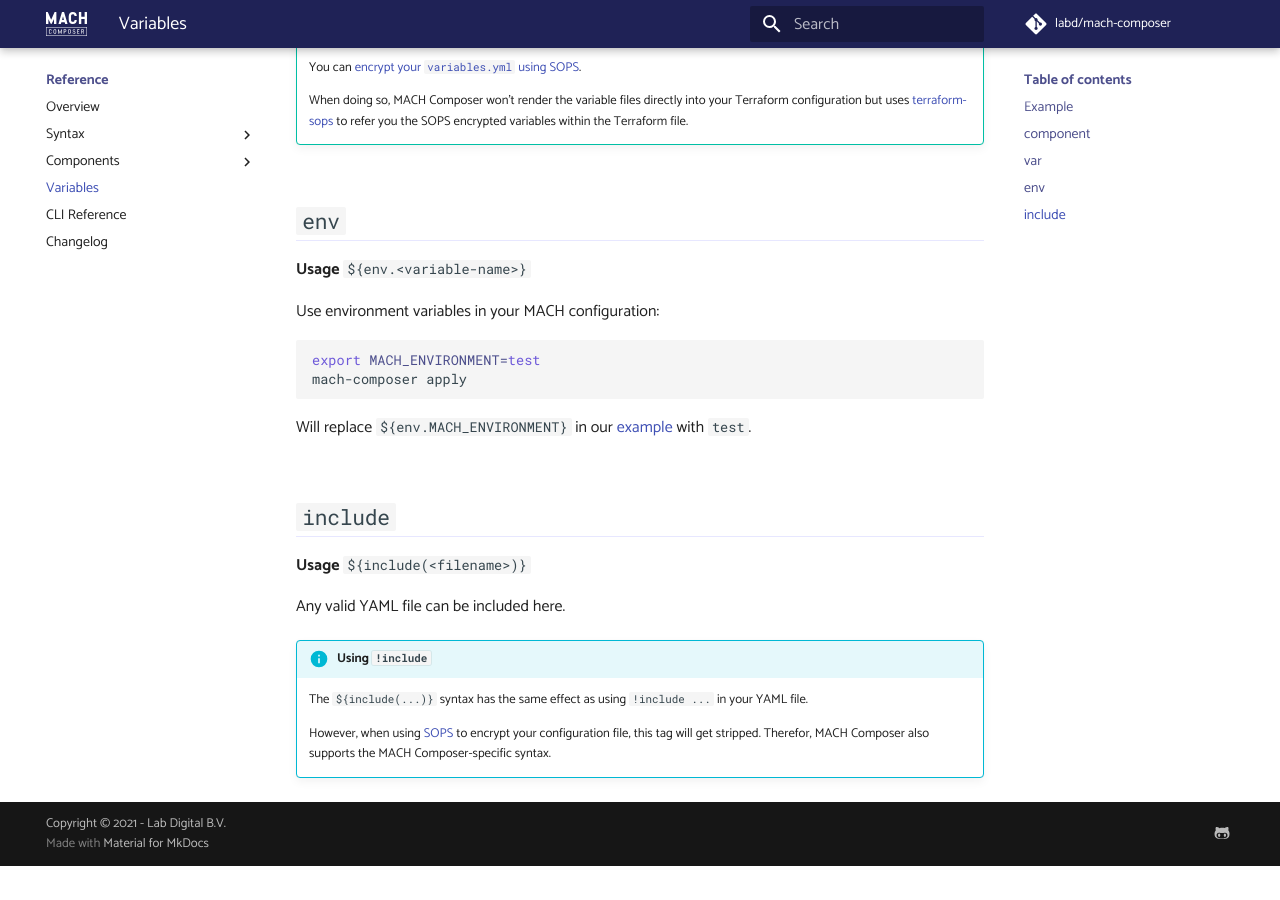
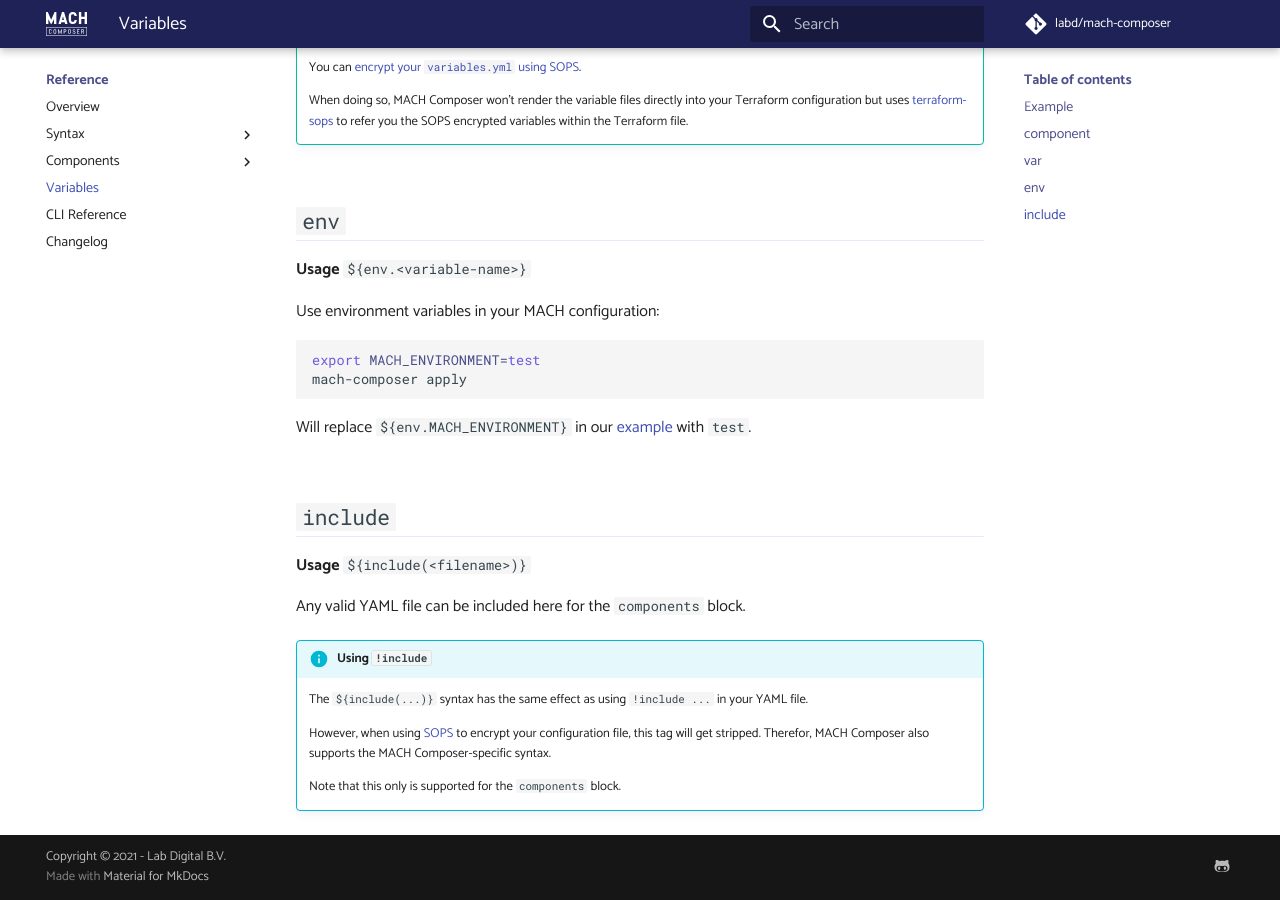
Before and after one commit to mach-composer/mach-composer-cli, an MkDocs documentation site: the page built from docs/src/reference/variables.md, in a window 1280 px wide and 900 px high, scrolled down 2267 px. Built offline with MkDocs 1.6.1 and Material for MkDocs 9.7.7, drawn with Linux system fonts in a browser that asks for light colours; a script that is not in the unit is left out; comment, search, counter and statistics services are not loaded; before the commit the page ends 3133 px from its top, so only the background shows below that.

Commit message:
Add note that `$include()` only works for the components block

```diff
--- a/docs/src/reference/variables.md
+++ b/docs/src/reference/variables.md
@@ -119,7 +119,7 @@ Will replace `${env.MACH_ENVIRONMENT}` in our [example](#example) with `test`.
 ## `include`
 **Usage** `${include(<filename>)}`
 
-Any valid YAML file can be included here.
+Any valid YAML file can be included here for the `components` block.
 
 !!! info "Using `!include`"
     The `${include(...)}` syntax has the same effect as using `!include ...` in your YAML file.
@@ -127,3 +127,5 @@ Any valid YAML file can be included here.
     However, when using [SOPS](../topics/../howto/security/encrypt.md) to
     encrypt your configuration file, this tag will get stripped.  Therefor, MACH
     Composer also supports the MACH Composer-specific syntax.
+
+    Note that this only is supported for the `components` block.
```
